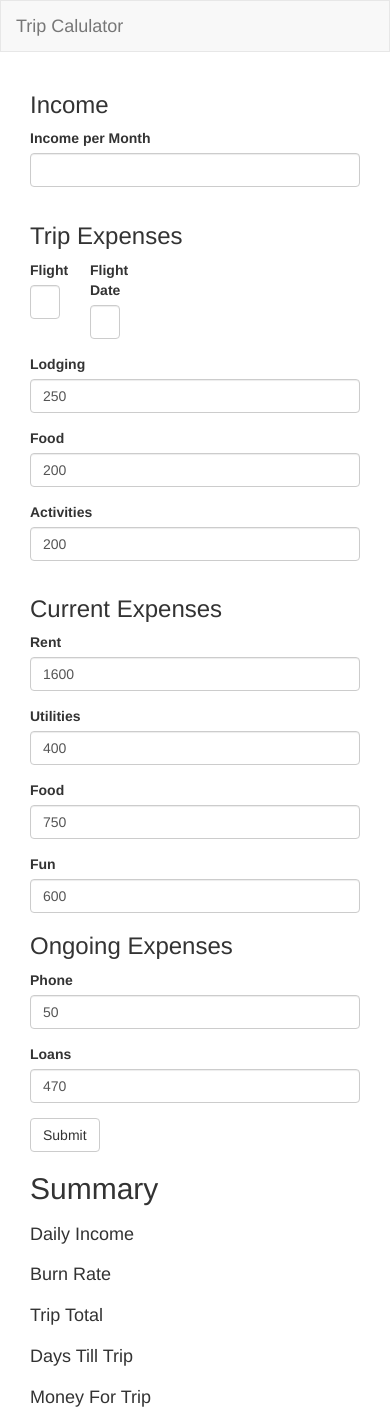
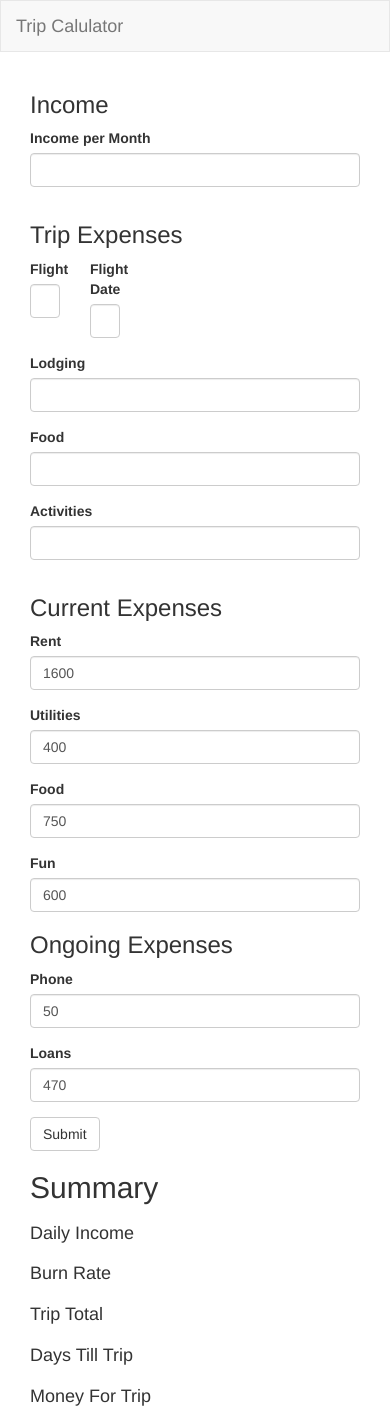
Before and after one commit to sherlocktech/trip-calculator, an Angular app: page / in a window 390 px wide. Built offline with nearby package versions, Linux system fonts and the light colour scheme.

Commit message:
Add new input paradigm for calc service and start to bring results to summary

```diff
--- a/src/app/app.module.ts
+++ b/src/app/app.module.ts
@@ -5,15 +5,13 @@ import { HttpModule }     from '@angular/http';
 
 import { AppComponent }             from './app.component';
 import { CalculatorFormComponent }  from './calculator-form.component';
-import { SummaryComponent }                  from './summary.component';
 
 import { CalculatorService } from './calculator.service';
 
 @NgModule({
   declarations: [
     AppComponent,
-    CalculatorFormComponent,
-    SummaryComponent
+    CalculatorFormComponent
   ],
   imports: [
     BrowserModule,
--- a/src/app/calculator-form.component.html
+++ b/src/app/calculator-form.component.html
@@ -9,15 +9,12 @@
       <form>
         <div class="form-group">
           <label for="monthly-income">Income per Month</label>
-          <input type="number" class="form-control" id="monthly-income"
+          <input #inputIncome type="number" class="form-control" id="monthly-income"
                 required
-                name="income" #box (input)="onIncomeInput(box.value)">
+                name="income" (input)="onIncomeInput(inputIncome.value)">
         </div>
       </form>
       <p *ngIf="dailyIncome">Daily Income: {{dailyIncome | currency:'USD':true}}</p>
-    </div>
-    <div class="col-md-6">
-      <h4 *ngIf="moneyForTrip">{{moneyForTrip | currency:'USD':true}}</h4>
     </div>
   </div>
 
@@ -27,17 +24,17 @@
       <div class="col-xs-2">
         <div class="form-group">
           <label for="flight">Flight</label>
-          <input type="number" class="form-control" id="flight"
+          <input #inputFlight type="number" class="form-control" id="flight"
                   required
-                  #box (input)="onTripExpenseInput(box.name, box.value)" name="flight">
+                  (input)="onTripExpenseInput(inputFlight.name, inputFlight.value)" name="flight">
           </div>
         </div>
         <div class="col-xs-2">
           <div class="form-group">
             <label for="flight-date">Flight Date</label>
-            <input #date type="date" class="form-control" id="flight-date"
+            <input #inputDate type="date" class="form-control" id="flight-date"
                   required
-                  (change)="onDateChange(date.value)">
+                  (change)="onDateChange(inputDate.value)">
         </div>
         <p *ngIf="daysToTrip">Days till trip: {{daysToTrip}}</p>
       </div>
@@ -45,27 +42,25 @@
 
     <div class="form-group">
       <label for="lodging">Lodging</label>
-      <input type="number" class="form-control" id="lodging"
+      <input #inputLodging type="number" class="form-control" id="lodging"
               required
-              [(ngModel)]="model.expenses.trip.lodging" name="lodging">
+              (input)="onTripExpenseInput(inputLodging.name, inputLodging.value)" name="lodging">
     </div>
 
     <div class="form-group">
       <label for="foodTrip">Food</label>
-      <input type="number" class="form-control" id="foodTrip"
+      <input #inputFood type="number" class="form-control" id="foodTrip"
               required
-              [(ngModel)]="model.expenses.trip.food" name="food">
+              (input)="onTripExpenseInput(inputFood.name, inputFood.value)" name="food">
     </div>
 
     <div class="form-group">
       <label for="activities">Activities</label>
-      <input type="number" class="form-control" id="activities"
+      <input #inputActivities type="number" class="form-control" id="activities"
               required
-              [(ngModel)]="model.expenses.trip.activities" name="activities">
+              (input)="onTripExpenseInput(inputActivities.name, inputActivities.value)" name="activities">
     </div>
   </form>
-
-  <p *ngIf="totalTrip">Estimated Trip Total: {{totalTrip | currency:'USD':true}}
 
   <div class="row">
     <div class="col-md-6">
@@ -127,5 +122,44 @@
 
 
   <button type="submit" class="btn btn-default" (click)="onSubmit()">Submit</button>
+  <p>{{tripExpensesSum}}</p>
 </div>
-<summary></summary>
+<div class="col-md-2">
+  <h2>Summary</h2>
+  <div class="row">
+    <div class="col-md-6">
+      <h4>Daily Income</h4>
+    </div>
+    <div class="col-md-6">
+      <p>{{dailyIncome | currency:'USD':true}}</p>
+    </div>
+  </div>
+  <div class="row">
+    <div class="col-md-6">
+      <h4>Burn Rate</h4>
+    </div>
+    <div class="col-md-6">
+    </div>
+  </div>
+  <div class="row">
+    <div class="col-md-6">
+      <h4>Trip Total</h4>
+    </div>
+    <div class="col-md-6">
+    </div>
+  </div>
+  <div class="row">
+    <div class="col-md-6">
+      <h4>Days Till Trip</h4>
+    </div>
+    <div class="col-md-6">
+    </div>
+  </div>
+  <div class="row">
+    <div class="col-md-6">
+      <h4>Money For Trip</h4>
+    </div>
+   <div class="col-md-6">
+   </div>
+  </div>
+</div>
--- a/src/app/calculator-form.component.ts
+++ b/src/app/calculator-form.component.ts
@@ -1,7 +1,6 @@
-import { Component } from '@angular/core';
+import { Component, EventEmitter }    from '@angular/core';
 
 import { CalculatorService }  from './calculator.service';
-import { ExpensesTrip }       from './expenses-trip';
 import { ExpensesCurrent }    from './expenses-current';
 import { ExpensesOngoing }    from './expenses-ongoing';
 
@@ -13,7 +12,6 @@ import { ExpensesOngoing }    from './expenses-ongoing';
 })
 export class CalculatorFormComponent {
 
-totalTrip: number;
   dailyBurnCurrent: number;
   dailyBurnOngoing: number;
   dailyIncome: number;
@@ -27,7 +25,6 @@ currentExpensesRate: string;
   constructor(private calc: CalculatorService) {}
   model = {
     expenses: {
-      trip: new ExpensesTrip(500, 250, 200, 200),
       current: new ExpensesCurrent(1600, 400, 750, 600),
       ongoing: new ExpensesOngoing(50, 470)
     },
@@ -35,6 +32,7 @@ currentExpensesRate: string;
     flightDate: Date.now()
   }
 
+  tripExpensesSum: number;
   submitted = false;
 
   onDateChange(inputVal: string) {
@@ -44,7 +42,6 @@ currentExpensesRate: string;
 
   onSubmit() {
     this.submitted = true;
-    this.totalTrip = this.calc.calculateTripExpensesSum(this.model.expenses.trip);
     this.dailyBurnCurrent = this.calc.getDailyBurnCurrent(this.model.expenses.current);
     this.dailyBurnOngoing = this.calc.getDailyBurnOngoing(this.model.expenses.ongoing);
     this.dailyIncome = this.calc.getDailyIncome(this.model.income);
@@ -52,18 +49,20 @@ currentExpensesRate: string;
     this.moneyForTrip = this.calc.calculateMoneyForTrip(this.dailyBurnCurrent, this.dailyBurnOngoing, this.dailyIncome, this.daysToTrip);
 
     this.calc.income = this.model.income;
+    console.log(this.calc.calculateTripExpensesSum2());
   }
 
   onIncomeInput(val: number) {
-     console.log("income changed to " + val);
+    val = Number(val);
+
+    console.log("income changed to "+ val);
+
     this.calc.income = val;
   }
 
   onTripExpenseInput(expense: string, val: number) {
+    val = Number(val);
     console.log(expense + " changed to " + val);
     this.calc.addTripExpense(expense, val);
   }
-
-  //TODO: Remove this when we're done
-  get diagnostic() { return JSON.stringify(this.model); }
 }
--- a/src/app/calculator.service.ts
+++ b/src/app/calculator.service.ts
@@ -7,11 +7,13 @@ const DAYS_PER_MONTH = 30; //in the future this should come from selection on co
 const MS_PER_DAY = 86400000;
 
 export class CalculatorService {
-  private _expensesCurrent: Map<string, number>;
-  private _expensesOngoing: Map<string, number>;
-  private _expensesTrip: Map<string, number>;
+  private _expensesCurrent = new Map<string, number>();
+  private _expensesOngoing = new Map<string, number>();
+  private _expensesTrip = new Map<string, number>();
   private _income: number;
-  private _flightDate: Date;
+  private _flightDate = new Date();
+
+  private _dailyIncome: number;
 
   public getDailyBurnCurrent (currentExpenses: ExpensesCurrent) {
     let currentExpensesSum = currentExpenses.sum;
@@ -26,8 +28,13 @@ export class CalculatorService {
   }
 
   public getDailyIncome (income: number) {
-    let dailyIncome = income / DAYS_PER_MONTH
+    let dailyIncome = income / DAYS_PER_MONTH;
     return dailyIncome;
+  }
+
+  public get dailyIncome () { //not sure if I like this. It does more than just get
+    this._dailyIncome = this._income / DAYS_PER_MONTH;
+    return this._dailyIncome;
   }
 
   public getDaysTillTrip (tripDate: number) {
@@ -38,6 +45,14 @@ export class CalculatorService {
 
   public calculateTripExpensesSum (expensesTrip: ExpensesTrip) {
     let sum = expensesTrip.total;
+    return sum;
+  }
+
+  public calculateTripExpensesSum2() {
+    let sum: number = 0;
+    for (let [expense, val] of this._expensesTrip) {
+      sum += val;
+    }
     return sum;
   }
 
```
Lines whose indentation alone changed are shown as unchanged.
